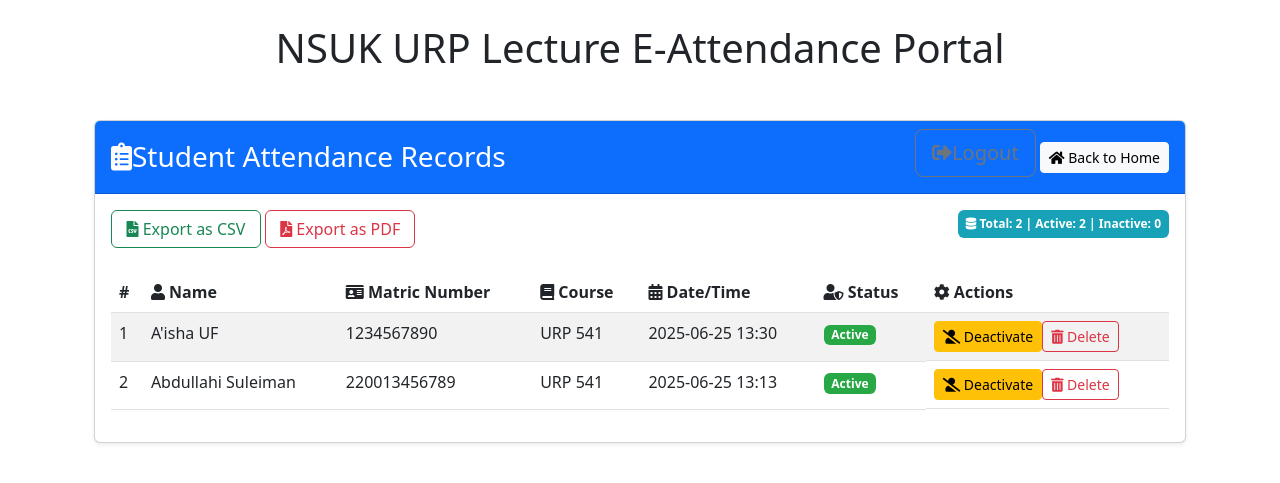
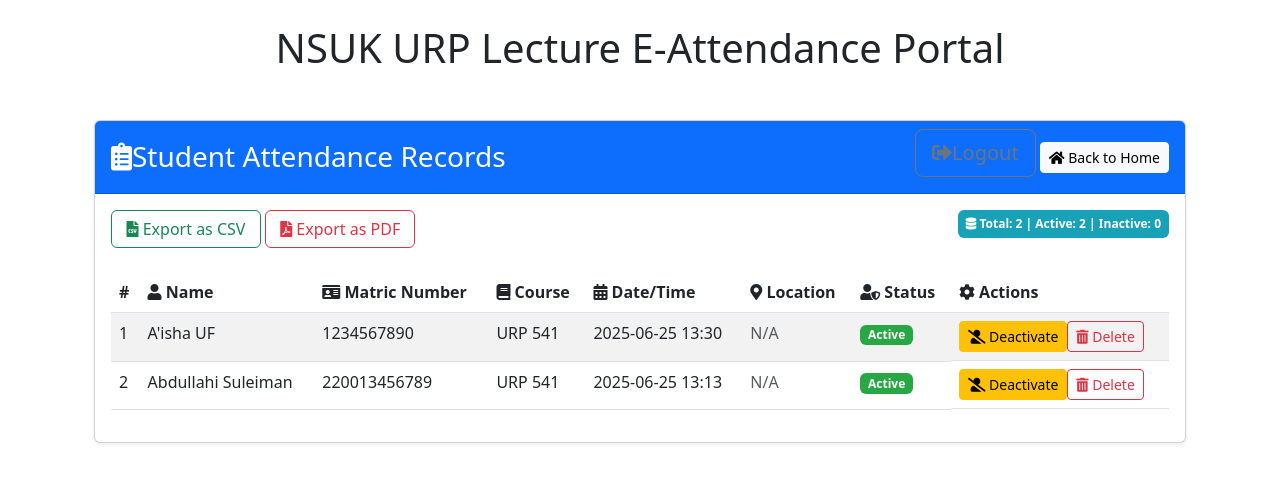
Before and after one commit to Dula55/nsuk_urp_attendance, a Flask app: page /records in a window 1280 px wide. Shown: the top 483 px of the page. Run offline with Flask 3, Linux system fonts and the light colour scheme; a user stored in the database is signed in; some libraries are stand-ins or nearby versions.

Commit message:
Update records.html

```diff
--- a/templates/records.html
+++ b/templates/records.html
@@ -63,6 +63,7 @@
                             <th><i class="fas fa-id-card mr-1"></i> Matric Number</th>
                             <th><i class="fas fa-book mr-1"></i> Course</th>
                             <th><i class="fas fa-calendar-alt mr-1"></i> Date/Time</th>
+                            <th><i class="fas fa-map-marker-alt mr-1"></i> Location</th>
                             <th><i class="fas fa-user-shield mr-1"></i> Status</th>
                             <th><i class="fas fa-cog mr-1"></i> Actions</th>
                         </tr>
@@ -78,6 +79,19 @@
                                 <span class="text-dark">
                                     {{ record.timestamp.strftime('%Y-%m-%d %H:%M') }}
                                 </span>
+                            </td>
+                            <td>
+                                {% if record.latitude and record.longitude %}
+                                <a href="https://maps.google.com/?q={{ record.latitude }},{{ record.longitude }}"
+                                   target="_blank"
+                                   class="btn btn-sm btn-outline-primary"
+                                   data-toggle="tooltip"
+                                   title="Accuracy: {{ record.accuracy|round(2) }} meters">
+                                    <i class="fas fa-map-marked-alt"></i> View Map
+                                </a>
+                                {% else %}
+                                <span class="text-muted">N/A</span>
+                                {% endif %}
                             </td>
                             <td>
                                 <span class="badge {% if record.active %}badge-success{% else %}badge-danger{% endif %} status-badge" data-status="{{ 'active' if record.active else 'inactive' }}">
```
